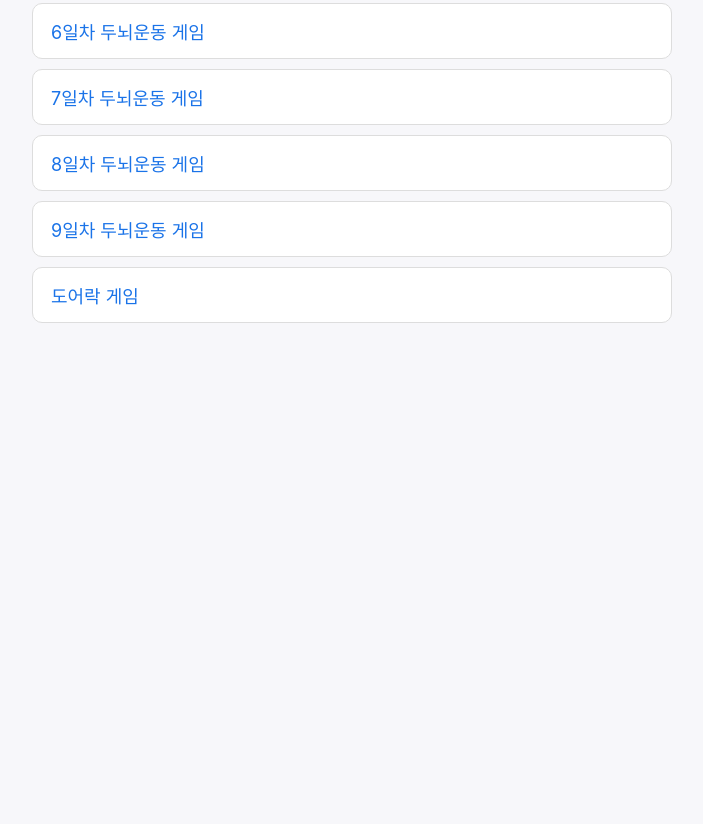
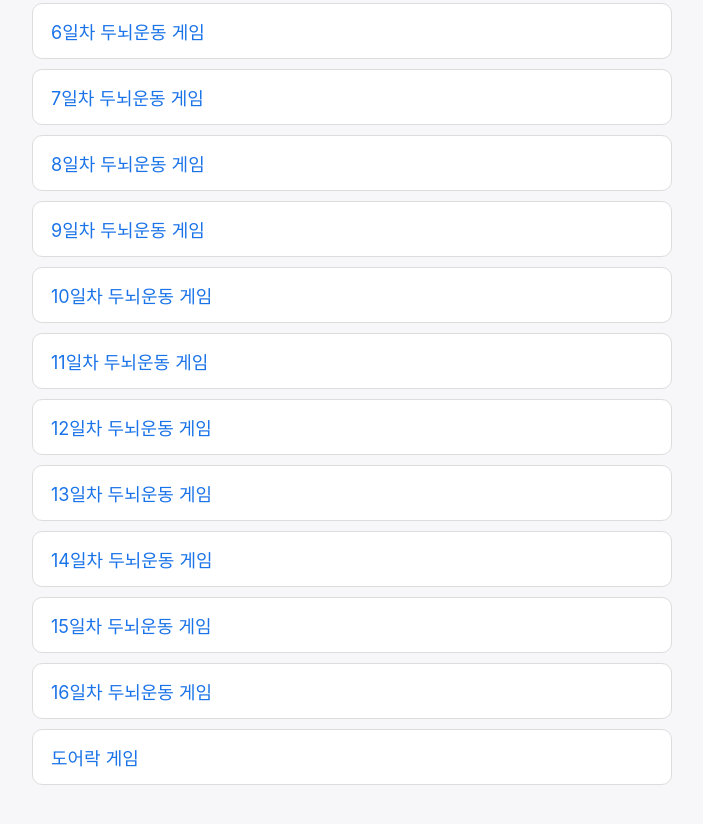
Before and after one commit to playground-brain/brain-exercise-games, a plain HTML site: page index.html in a window 1280 px wide. Shown: the part 474-1298 px from the top of the page, without its empty margins (288-991 px from the left). Before the commit the page ends 837 px from the top, so only its background shows below. Drawn offline with Linux system fonts and the light colour scheme.

Commit message:
Update index.html

```diff
--- a/index.html
+++ b/index.html
@@ -27,6 +27,13 @@
   <li><a href="day-7.html">7일차 두뇌운동 게임</a></li>
   <li><a href="day-8.html">8일차 두뇌운동 게임</a></li>
   <li><a href="day-9.html">9일차 두뇌운동 게임</a></li>
+  <li><a href="day-10.html">10일차 두뇌운동 게임</a></li>
+  <li><a href="day-11.html">11일차 두뇌운동 게임</a></li>
+  <li><a href="day-12.html">12일차 두뇌운동 게임</a></li>
+  <li><a href="day-13.html">13일차 두뇌운동 게임</a></li>
+  <li><a href="day-14.html">14일차 두뇌운동 게임</a></li>
+  <li><a href="day-15.html">15일차 두뇌운동 게임</a></li>
+  <li><a href="day-16.html">16일차 두뇌운동 게임</a></li>
   <li><a href="door-lock.html">도어락 게임</a></li>
 </ul>
 </body>
```
